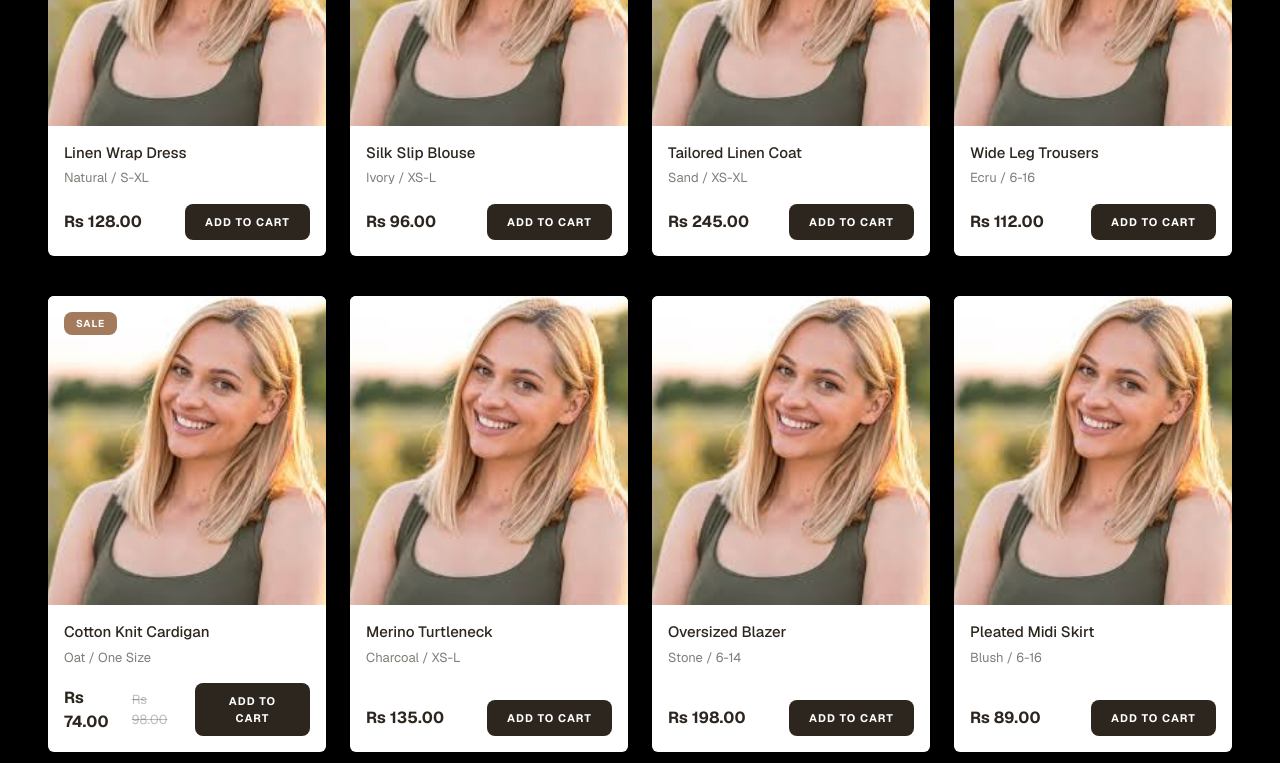
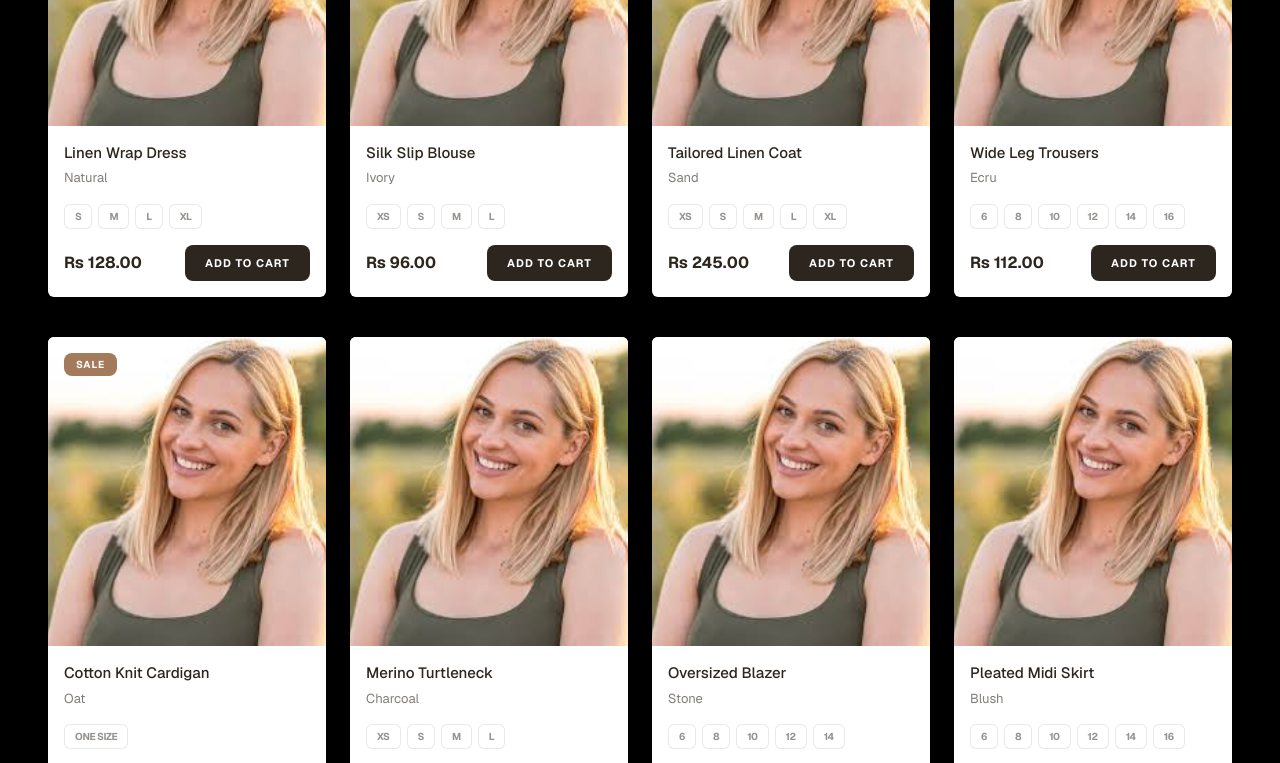
Before and after one commit to Collaborate-team/Clothing-Store-LK-FE, a Next.js app: page / in a window 1280 px wide. Shown: the part 640-1403 px from the top of the page. Built offline with nearby package versions, Linux system fonts and the light colour scheme.

Commit message:
feat: Add 'View All Products' page with filtering, sorting, and product display components, integrated into the main application page.

```diff
--- a/components/pages/ViewAllProducts.tsx
+++ b/components/pages/ViewAllProducts.tsx
@@ -15,8 +15,10 @@ const MOCK_PRODUCTS = [
     colors: ['BLACK', 'BROWN'],
     productType: 'POLO',
     rating: 4,
-    size: ['Small', 'Medium'],
+    size: ['S', 'M'],
     image: producyImage,
+    width:'200px',
+    heught:"500px",
     hoverImage: producyImage,
     badge: 'NEW' as const,
   },
@@ -31,6 +33,8 @@ const MOCK_PRODUCTS = [
     rating: 5,
     size: ['Medium', 'Large'],
     image: producyImage,
+    width:'200px',
+    heught:"500px",
     hoverImage: producyImage,
   },
   {
@@ -364,6 +368,7 @@ export default function ViewAllProducts() {
                    price={product.price}
                    imageUrl={product.image}
                    badge={product.badge}
+                   sizes={product.size}
                  />
                </div>
              ))}
--- a/components/product/ProductCard.tsx
+++ b/components/product/ProductCard.tsx
@@ -1,4 +1,4 @@
-import React from 'react';
+import React, { useState } from 'react';
 import Image, { StaticImageData } from 'next/image';
 
 interface ProductCardProps {
@@ -9,6 +9,7 @@ interface ProductCardProps {
   imageUrl?: string | StaticImageData;
   badge?: 'NEW' | 'SALE';
   isFavorite?: boolean;
+  sizes?: string[];
 }
 
 const ProductCard: React.FC<ProductCardProps> = ({
@@ -19,7 +20,10 @@ const ProductCard: React.FC<ProductCardProps> = ({
   imageUrl,
   badge,
   isFavorite = false,
+  sizes,
 }) => {
+  const [selectedSize, setSelectedSize] = useState<string | null>(null);
+
   return (
     <div className="bg-white rounded-sm flex flex-col h-full relative group transition-all duration-300 hover:shadow-2xl overflow-hidden">
       {/* Badge (NEW/SALE) */}
@@ -60,6 +64,24 @@ const ProductCard: React.FC<ProductCardProps> = ({
           {description}
         </p>
 
+        {sizes && sizes.length > 0 && (
+          <div className="flex flex-wrap gap-1.5 mb-3 min-[400px]:mb-4">
+            {sizes.map((size) => (
+              <button
+                key={size}
+                onClick={() => setSelectedSize(size === selectedSize ? null : size)}
+                className={`text-[9px] min-[400px]:text-[10px] px-2.5 py-1 border rounded-sm uppercase font-bold tracking-tight transition-all duration-200 cursor-pointer ${
+                  selectedSize === size
+                    ? 'bg-[#2D261E] text-white border-[#2D261E]'
+                    : 'bg-white text-[#2D261E]/50 border-[#2D261E]/10 hover:border-[#2D261E]/30 hover:text-[#2D261E]'
+                }`}
+              >
+                {size}
+              </button>
+            ))}
+          </div>
+        )}
+
         <div className="mt-auto flex flex-col sm:flex-row items-start sm:items-center justify-between gap-2 min-[400px]:gap-3 sm:gap-4">
           <div className="flex items-center gap-2">
             <span className="text-[14px] sm:text-[16px] font-bold text-[#2D261E]">
--- a/components/ui/ProductCategoryList.tsx
+++ b/components/ui/ProductCategoryList.tsx
@@ -11,93 +11,103 @@ const ProductCategoryList = () => {
         {
             id: 1,
             title: "Linen Wrap Dress",
-            description: "Natural / S-XL",
+            description: "Natural",
             price: "128.00",
             category: "Women",
             badge: undefined,
-            imageUrl: producyImage
+            imageUrl: producyImage,
+            sizes: ["S", "M", "L", "XL"]
         },
         {
             id: 2,
             title: "Silk Slip Blouse",
-            description: "Ivory / XS-L",
+            description: "Ivory",
             price: "96.00",
             category: "Women",
             badge: undefined,
-            imageUrl: producyImage
+            imageUrl: producyImage,
+            sizes: ["XS", "S", "M", "L"]
         },
         {
             id: 3,
             title: "Tailored Linen Coat",
-            description: "Sand / XS-XL",
+            description: "Sand",
             price: "245.00",
             category: "Women",
             badge: "NEW" as const,
-            imageUrl: producyImage
+            imageUrl: producyImage,
+            sizes: ["XS", "S", "M", "L", "XL"]
         },
         {
             id: 4,
             title: "Wide Leg Trousers",
-            description: "Ecru / 6-16",
+            description: "Ecru",
             price: "112.00",
             category: "Women",
             badge: undefined,
-            imageUrl: producyImage
+            imageUrl: producyImage,
+            sizes: ["6", "8", "10", "12", "14", "16"]
         },
         {
             id: 5,
             title: "Cotton Knit Cardigan",
-            description: "Oat / One Size",
+            description: "Oat",
             price: "74.00",
             originalPrice: "98.00",
             category: "Sale",
             badge: "SALE" as const,
-            imageUrl: producyImage
+            imageUrl: producyImage,
+            sizes: ["One Size"]
         },
         {
             id: 6,
             title: "Merino Turtleneck",
-            description: "Charcoal / XS-L",
+            description: "Charcoal",
             price: "135.00",
             category: "Men",
             badge: undefined,
-            imageUrl: producyImage
+            imageUrl: producyImage,
+            sizes: ["XS", "S", "M", "L"]
         },
         {
             id: 7,
             title: "Oversized Blazer",
-            description: "Stone / 6-14",
+            description: "Stone",
             price: "198.00",
             category: "Women",
             badge: undefined,
-            imageUrl: producyImage
+            imageUrl: producyImage,
+            sizes: ["6", "8", "10", "12", "14"]
         },
         {
             id: 8,
             title: "Pleated Midi Skirt",
-            description: "Blush / 6-16",
+            description: "Blush",
             price: "89.00",
             category: "Women",
             badge: undefined,
-            imageUrl: producyImage
+            imageUrl: producyImage,
+            sizes: ["6", "8", "10", "12", "14", "16"]
         },
         {
             id: 9,
             title: "Classic Cotton Shirt",
-            description: "White / M-XXL",
+            description: "White",
             price: "85.00",
             category: "Men",
             badge: undefined,
-            imageUrl: producyImage
+            imageUrl: producyImage,
+            sizes: ["M", "L", "XL", "XXL"]
         },
         {
             id: 10,
             title: "Leather Handbag",
-            description: "Tan / Genuine Leather",
+            description: "Tan",
             price: "210.00",
             category: "Accessories",
             badge: "NEW" as const,
-            imageUrl: producyImage
+            imageUrl: producyImage,
+            sizes: ["Genuine Leather"]
         }
     ];
 
@@ -152,6 +162,7 @@ const ProductCategoryList = () => {
                                     originalPrice={product.originalPrice}
                                     badge={product.badge}
                                     imageUrl={product.imageUrl}
+                                    sizes={product.sizes}
                                 />
                             </div>
                         ))
```
